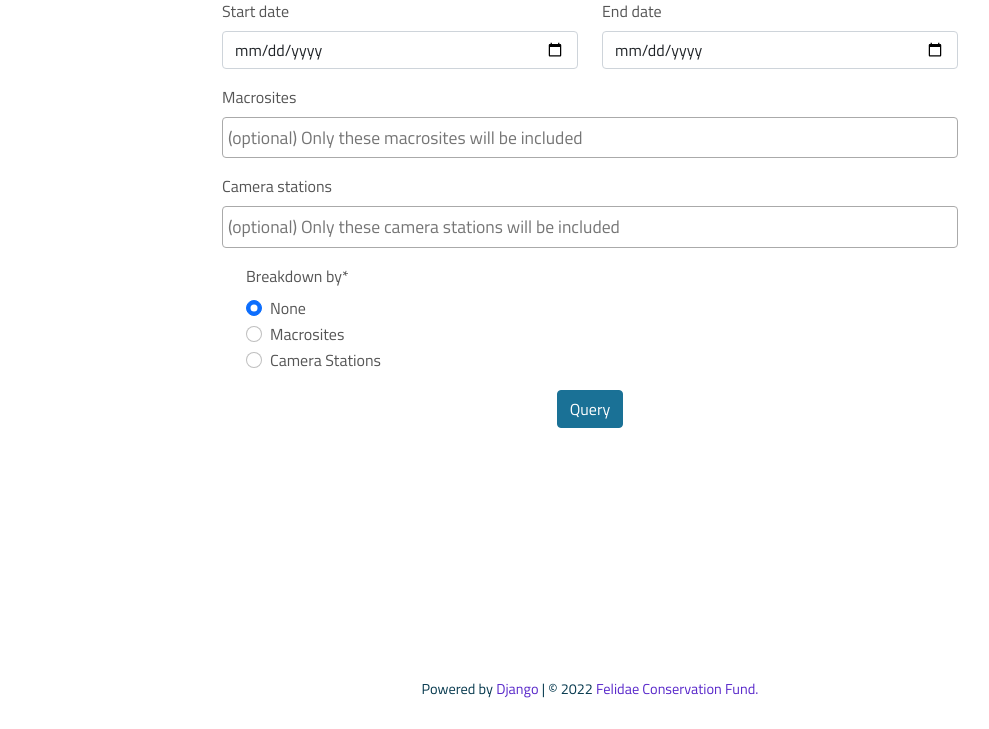
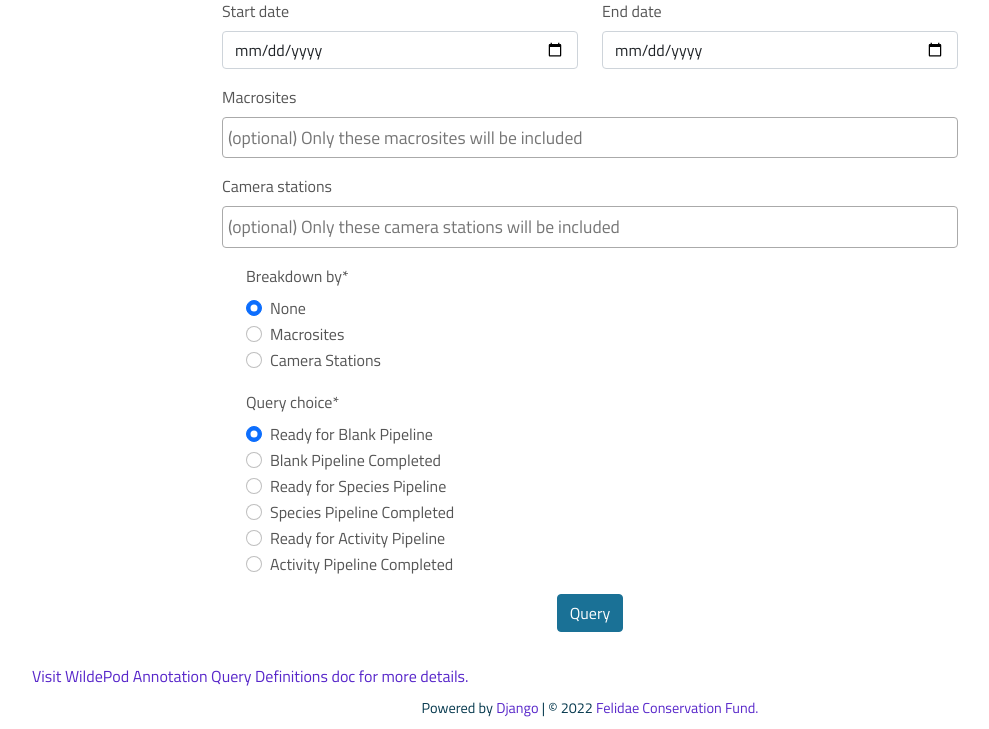
Before and after one commit to FelidaeFundConservation/wildepod.org, a Django app: page /explore/query_data/ in a window 1280 px wide. Shown: the part 90-819 px from the top of the page, without its empty margins (50-1039 px from the left). Before the commit the page ends 788 px from the top, so only its background shows below. Run offline with Django 3.2, Linux system fonts and the light colour scheme; the visitor is signed in with stand-in values (Sample User, id 1); data that the repository does not hold is empty; parts of the project's set-up code (start-up, migrations or seed data) failed here and were passed over; some libraries are stand-ins or nearby versions; some web fonts are replaced.

Commit message:
Revise the Query Data page

```diff
--- a/siteapps/explore/views/query_data.py
+++ b/siteapps/explore/views/query_data.py
@@ -2,14 +2,14 @@ import logging
 
 from braces.views import StaffuserRequiredMixin
 from crispy_forms.helper import FormHelper
-from crispy_forms.layout import Button, Column, Fieldset, Layout, Row, Submit
+from crispy_forms.layout import Column, Fieldset, Layout, Row, Submit
 from django import forms
 from django.conf import settings
 from django.contrib.auth.mixins import LoginRequiredMixin
 from django.db.models import Count, Exists, F, OuterRef, Q, Subquery, Value
 from django.shortcuts import render
 from django.views.generic import FormView
-from images.models import ActivityType, Annotator, BoundingBox, Image, SpeciesName
+from images.models import Annotator, BoundingBox, Image, Species
 from locations.models import CameraStation, MacroSite
 
 MAX_VOTES_PER_IMAGE = 2
@@ -25,12 +25,22 @@ class QueryDataForm(forms.Form):
 
     camera_stations = forms.ModelMultipleChoiceField(queryset=CameraStation.objects.all(), required=False)
 
-    radio_choices = [
+    radio_choices_breakdown = [
         ("split_none", "None"),
         ("split_macrosites", "Macrosites"),
         ("split_camera_stations", "Camera Stations"),
     ]
-    breakdown_by = forms.ChoiceField(choices=radio_choices, widget=forms.RadioSelect, initial="split_none")
+    breakdown_by = forms.ChoiceField(choices=radio_choices_breakdown, widget=forms.RadioSelect, initial="split_none")
+
+    radio_choices_query = [
+        ("query_blank_ready", "Ready for Blank Pipeline"),
+        ("query_blank_completed", "Blank Pipeline Completed"),
+        ("query_species_ready", "Ready for Species Pipeline"),
+        ("query_species_completed", "Species Pipeline Completed"),
+        ("query_activity_ready", "Ready for Activity Pipeline"),
+        ("query_activity_completed", "Activity Pipeline Completed"),
+    ]
+    query_choice = forms.ChoiceField(choices=radio_choices_query, widget=forms.RadioSelect, initial="query_blank_ready")
 
     def __init__(self, *args, **kwargs):
         super().__init__(*args, **kwargs)
@@ -49,6 +59,12 @@ class QueryDataForm(forms.Form):
             Row(
                 Column(
                     Fieldset("", "breakdown_by", css_class="form-check form-check-inline"),
+                    css_class="form-group col-12",
+                )
+            ),
+            Row(
+                Column(
+                    Fieldset("", "query_choice", css_class="form-check form-check-inline"),
                     css_class="form-group col-12",
                 )
             ),
@@ -76,6 +92,7 @@ class SearchDataView(LoginRequiredMixin, StaffuserRequiredMixin, FormView):
             macrosites = form.cleaned_data["macrosites"]
             camera_stations = form.cleaned_data["camera_stations"]
             breakdown_by = form.cleaned_data["breakdown_by"]
+            query_choice = form.cleaned_data["query_choice"]
 
             # Apply the filters specified on the form on to the queryset
             filterset = {}
@@ -90,71 +107,147 @@ class SearchDataView(LoginRequiredMixin, StaffuserRequiredMixin, FormView):
 
             queryset_all = Image.objects.annotated().filter(**filterset)
 
-            # Group the queryset based on the breakdown_by parameter
-            # If there is no grouping use a dummy operator to aggregate all the images into a single group.
-            aggregate_column_name = ""
-            if breakdown_by == "split_none":
-                queryset_all = queryset_all.annotate(dummy_group_by=Value(" "))
-                aggregate_column_name = "dummy_group_by"
-            elif breakdown_by == "split_macrosites":
-                aggregate_column_name = "upload__camera_station__micro_site__macro_site__name"
-            elif breakdown_by == "split_camera_stations":
-                aggregate_column_name = "upload__camera_station__station_id"
-            queryset_all = queryset_all.values(aggregate_column_name).annotate(name=F(aggregate_column_name))
-
-            # Finally, annotate the queryset with the counts of images in each category.
-            # This will be applied to each group specified in the values() call above.
-            queryset_all = queryset_all.annotate(
-                all_images=Count("pk", distinct=True),
-                blank_ready=Count(
-                    "pk",
-                    filter=Q(processed=True)
-                    & Exists(BoundingBox.objects.uncertain().filter(image=OuterRef("pk")))
-                    & Exists(BoundingBox.objects.filter(image=OuterRef("pk"))),
-                    distinct=True,
-                ),
-                blank_complete=Count(
-                    "pk",
-                    filter=Q(processed=True)
-                    & ~Exists(BoundingBox.objects.uncertain().filter(image=OuterRef("pk")))
-                    & Exists(BoundingBox.objects.filter(image=OuterRef("pk"))),
-                    distinct=True,
-                ),
-                species_ready=Count(
-                    "pk",
-                    filter=Q(processed=True)
-                    & Exists(BoundingBox.objects.valid().filter(image=OuterRef("pk")))
-                    & ~Exists(BoundingBox.objects.uncertain().filter(image=OuterRef("pk")))
-                    & Exists(BoundingBox.objects.is_animal().filter(image=OuterRef("pk")))
-                    & Q(
-                        id__in=Subquery(
-                            Image.objects.filter(pk=OuterRef("pk"))
-                            .annotate(num_annotators=Count("species_checked_by"))
-                            .filter(num_annotators__lt=MAX_VOTES_PER_IMAGE)
-                            .values("id")
+            #TODO: Share the queries between the annotation page views and this view so we only have a single definition for these queries.
+            if query_choice == "query_blank_ready":
+                queryset_all = queryset_all.filter(
+                    # There must be at least one or more "uncertain" bounding boxes.
+                    # This will make sure that the images that need more votes are served first
+                    Exists(BoundingBox.objects.uncertain().filter(image=OuterRef("pk"))),
+                    # There should not be any staff user annotations on the image already
+                    ~Exists(
+                        BoundingBox.objects.filter(
+                            Exists(Annotator.objects.filter(accepted_annotation=OuterRef("pk"), human__is_staff=True)),
+                            image=OuterRef("pk"),
                         )
                     ),
-                    distinct=True,
-                ),
-                species_complete=Count(
-                    "pk",
-                    filter=Q(processed=True)
-                    & Exists(BoundingBox.objects.valid().filter(image=OuterRef("pk")))
-                    & ~Exists(BoundingBox.objects.uncertain().filter(image=OuterRef("pk")))
-                    & Exists(BoundingBox.objects.is_animal().filter(image=OuterRef("pk")))
-                    & Q(
-                        id__in=Subquery(
-                            Image.objects.filter(pk=OuterRef("pk"))
-                            .annotate(num_annotators=Count("species_checked_by"))
-                            .filter(num_annotators__gte=MAX_VOTES_PER_IMAGE)
-                            .values("id")
+                    # Image must be marked as processed by MegaDetector
+                    processed=True,
+                    # Image must have at least one bounding box
+                    num_objects__gt=0,
+                )
+            elif query_choice == "query_blank_completed":
+                queryset_all = queryset_all.filter(
+                    # There must be no "uncertain" bounding boxes, or there
+                    # should be a staff user annotation on the image.
+                    ~Exists(BoundingBox.objects.uncertain().filter(image=OuterRef("pk")))
+                    | Exists(
+                        BoundingBox.objects.filter(
+                            Exists(Annotator.objects.filter(accepted_annotation=OuterRef("pk"), human__is_staff=True)),
+                            image=OuterRef("pk"),
                         )
                     ),
-                    distinct=True,
-                ),
-            ).order_by("-all_images")
+                    # Image must be marked as processed by MegaDetector
+                    processed=True,
+                    # Image must have at least one bounding box
+                    num_objects__gt=0,
+                )
+            elif query_choice == "query_species_ready":
+                queryset_all = queryset_all.filter(
+                    # There must be at least one or more "valid" bounding boxes
+                    Exists(BoundingBox.objects.valid().filter(image=OuterRef("pk"))),
+                    # There must be no uncertain bounding boxes for the image
+                    ~Exists(BoundingBox.objects.uncertain().filter(image=OuterRef("pk"))),
+                    # TODO: Fix the line below
+                    # This is a quick and dirty hack to only ever show an image if there is at least
+                    # one bounding box that has at least one category tagged as an animal linked to it
+                    # It should work for most of the time but is not always accurate and will generate false positives
+                    # Must be fixed
+                    Exists(BoundingBox.objects.is_animal().filter(image=OuterRef("pk"))),
+                    # If a staff vote exists for the species, we'll no longer show it
+                    ~Exists(
+                        BoundingBox.objects.filter(
+                            Exists(
+                                Species.objects.filter(
+                                    Exists(
+                                        Annotator.objects.filter(
+                                            accepted_species_annotation=OuterRef("pk"), human__is_staff=True
+                                        )
+                                    ),
+                                    bounding_box=OuterRef("pk"),
+                                )
+                            ),
+                            image=OuterRef("pk"),
+                        )
+                    ),
+                    # Show image only if checked by fewer people
+                    num_species_checked_by__lt=MAX_VOTES_PER_IMAGE,
+                    # Image must be marked as processed
+                    processed=True,
+                )
+            elif query_choice == "query_species_completed":
+                queryset_all = queryset_all.filter(
+                    # There must be at least one or more "valid" bounding boxes
+                    Exists(BoundingBox.objects.valid().filter(image=OuterRef("pk"))),
+                    # There must be no uncertain bounding boxes for the image
+                    ~Exists(BoundingBox.objects.uncertain().filter(image=OuterRef("pk"))),
+                    # TODO: Fix the line below
+                    # This is a quick and dirty hack to only ever show an image if there is at least
+                    # one bounding box that has at least one category tagged as an animal linked to it
+                    # It should work for most of the time but is not always accurate and will generate false positives
+                    # Must be fixed
+                    Exists(BoundingBox.objects.is_animal().filter(image=OuterRef("pk"))),
+                    # Either we have a staff vote OR more than or equal to minimum consensus threshold
+                    Exists(
+                        BoundingBox.objects.filter(
+                            Exists(
+                                Species.objects.filter(
+                                    Exists(
+                                        Annotator.objects.filter(
+                                            accepted_species_annotation=OuterRef("pk"), human__is_staff=True
+                                        )
+                                    ),
+                                    bounding_box=OuterRef("pk"),
+                                )
+                            ),
+                            image=OuterRef("pk"),
+                        )
+                    ) | Q(num_species_checked_by__gte=MAX_VOTES_PER_IMAGE),
+                    # Image must be marked as processed
+                    processed=True,
+                )
+            elif query_choice == "query_activity_ready":
+                queryset_all = queryset_all.filter(
+                    # There must be at least one or more "valid" bounding boxes
+                    Exists(BoundingBox.objects.valid().filter(image=OuterRef("pk"))),
+                    # There must be no uncertain bounding boxes for the image
+                    ~Exists(BoundingBox.objects.uncertain().filter(image=OuterRef("pk"))),
+                    # Image must be marked as processed
+                    processed=True,
+                    num_activity_checked_by__lt=MAX_VOTES_PER_IMAGE,
+                )
+            elif query_choice == "query_activity_completed":
+                queryset_all = queryset_all.filter(
+                    # There must be at least one or more "valid" bounding boxes
+                    Exists(BoundingBox.objects.valid().filter(image=OuterRef("pk"))),
+                    # There must be no uncertain bounding boxes for the image
+                    ~Exists(BoundingBox.objects.uncertain().filter(image=OuterRef("pk"))),
+                    # Image must be marked as processed
+                    processed=True,
+                    num_activity_checked_by__gte=MAX_VOTES_PER_IMAGE,
+                )
 
-            results = list(queryset_all)
+            if breakdown_by == "split_none":
+                # If there is no grouping directly take the count() and pass it in the results.
+                results = [{
+                    'name' : ' ',
+                    'all_images' : queryset_all.count()
+                }]
+            else:
+                # Group the queryset based on the breakdown_by parameter
+                aggregate_column_name = ""
+                if breakdown_by == "split_macrosites":
+                    aggregate_column_name = "upload__camera_station__micro_site__macro_site__name"
+                elif breakdown_by == "split_camera_stations":
+                    aggregate_column_name = "upload__camera_station__station_id"
+                queryset_all = queryset_all.values('id', aggregate_column_name).values(aggregate_column_name).annotate(name=F(aggregate_column_name))
+
+                # Finally, annotate the queryset with the counts of images in each category.
+                # This will be applied to each group specified in the values() call above.
+                queryset_all = queryset_all.annotate(
+                    all_images=Count("pk", distinct=True),
+                ).order_by("-all_images")
+
+                results = list(queryset_all)
             logging.info(f"Querying data : {queryset_all.query}")
 
         return render(request, self.template_name, {"form": form, "results": results})
--- a/siteapps/templates/explore/query_data.html
+++ b/siteapps/templates/explore/query_data.html
@@ -38,28 +38,20 @@
                 <thead>
                     <tr>
                         <th scope="col">Name</th>
-                        <th scope="col" class="text-end">All Images</th>
-                        <th scope="col" class="text-end">Available for Blank Pipeline</th>
-                        <th scope="col" class="text-end">Blank Pipeline Completed*</th>
-                        <th scope="col" class="text-end">Available for Species Pipeline</th>
-                        <th scope="col" class="text-end">Species Pipeline Completed*</th>
+                        <th scope="col">Image Count</th>
                     </tr>
                 </thead>
                 <tbody>
                     {% for object in results %}
                     <tr>
-                        <td class="text-start">{{object.name}}</td>
-                        <td class="text-end">{{object.all_images}}</td>
-                        <td class="text-end">{{object.blank_ready}}</td>
-                        <td class="text-end">{{object.blank_complete}}</td>
-                        <td class="text-end">{{object.species_ready}}</td>
-                        <td class="text-end">{{object.species_complete}}</td>
+                        <td>{{object.name}}</td>
+                        <td>{{object.all_images}}</td>
                     </tr>
                     {% endfor %}
                 </tbody>
             </table>
-            *Our pipelines don't have exact 'Completed' criteria, so the numbers are based on assumptions of what 'Completed' means for the pipeline.
         {% endif %}
+        <a href="https://docs.google.com/document/d/1BiChd-ekozUWwwglq6ovKbqJygxSfmYtPLM92znEseg">Visit WildePod Annotation Query Definitions doc for more details.</a>
     </div>
 </div>
 {% endblock content %}
```
